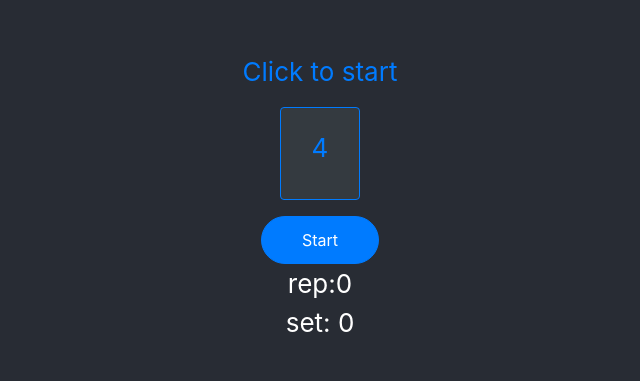
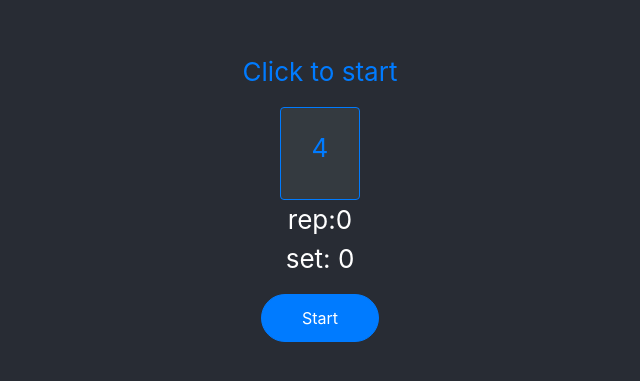
Before and after one commit to JunL6/training-timer, a React app: page / in a window 1280 px wide. Shown: the part 203-584 px from the top of the page, without its empty margins (320-960 px from the left). Built offline with nearby package versions, Linux system fonts and the light colour scheme.

Commit message:
add stop and start

```diff
--- a/src/App.js
+++ b/src/App.js
@@ -6,7 +6,7 @@ const REP_DURATION = 4;
 const REST_REP_DURATION = 2;
 const REST_SET_DURATION = 3;
 const REP_PER_SET = 2;
-const SET_TOTAL = 2;
+const SET_TOTAL = 1;
 
 class App extends Component {
   constructor(props) {
@@ -16,17 +16,46 @@ class App extends Component {
       seconds: REP_DURATION,
       intervalId: null,
       rep: 0,
-      set: 0
+      set: 0,
+      isBtnStop: false,
+      btnLabel: "Start",
+      btnClassName: "btn btn-primary mt-3"
     };
     this.countDown = this.countDown.bind(this);
     this.stopCountDown = this.stopCountDown.bind(this);
     this.onStart = this.onStart.bind(this);
+    this.onStop = this.onStop.bind(this);
   }
 
   onStart() {
     this.countDown();
-    if (this.state.status === "Click to start") {
-      this.setState({ status: "ongoing" });
+    this.setState({
+      status: "ongoing",
+      isBtnStop: true,
+      btnLabel: "Stop",
+      btnClassName: "btn btn-danger mt-3"
+    });
+  }
+
+  onStop() {
+    this.stopCountDown();
+    if (this.state.status === "Finished!") {
+      this.setState({
+        status: "Click to start",
+        seconds: REP_DURATION,
+        intervalId: null,
+        rep: 0,
+        set: 0,
+        isBtnStop: false,
+        btnLabel: "Start",
+        btnClassName: "btn btn-primary mt-3"
+      });
+    } else {
+      this.setState({
+        isBtnStop: false,
+        btnLabel: "Resume",
+        btnClassName: "btn btn-primary mt-3 "
+      });
     }
   }
 
@@ -83,7 +112,14 @@ class App extends Component {
             rep = 0;
             if (set === SET_TOTAL) {
               /** enough set, goes to "Finished" */
-              this.setState({ status: "Finished!", set, rep });
+              this.setState({
+                status: "Finished!",
+                set,
+                rep,
+                btnClassName: "btn btn-primary mt-3",
+                btnLabel: "Restart",
+                isBtnStop: false
+              });
               this.stopCountDown();
             } else {
               /** not enough set, goes to "resting between set" */
@@ -118,9 +154,6 @@ class App extends Component {
   }
 
   render() {
-    const className_Start = "btn btn-primary mt-3";
-    const className_ongoing = "btn btn-danger mt-3";
-
     return (
       <div className="App">
         <header className="App-header">
@@ -128,26 +161,20 @@ class App extends Component {
             seconds={this.state.seconds}
             status={this.state.status}
           />
-          <button
-            className={
-              this.state.status === "Click to start"
-                ? className_Start
-                : className_ongoing
-            }
-            style={{ borderRadius: "25px", padding: "11px 40px" }}
-            onClick={
-              this.state.status === "Click to start"
-                ? this.onStart
-                : this.stopCountDown
-            }
-          >
-            {this.state.status === "Click to start" ? "Start" : "Stop"}
-          </button>
           <div>
             rep:
             <span className="label label-primary">{this.state.rep}</span>
           </div>
           <div>set: {this.state.set}</div>
+          <button
+            className={this.state.btnClassName}
+            style={{ borderRadius: "25px", padding: "11px 40px" }}
+            onClick={
+              this.state.isBtnStop === false ? this.onStart : this.onStop
+            }
+          >
+            {this.state.btnLabel}
+          </button>
         </header>
       </div>
     );
```
